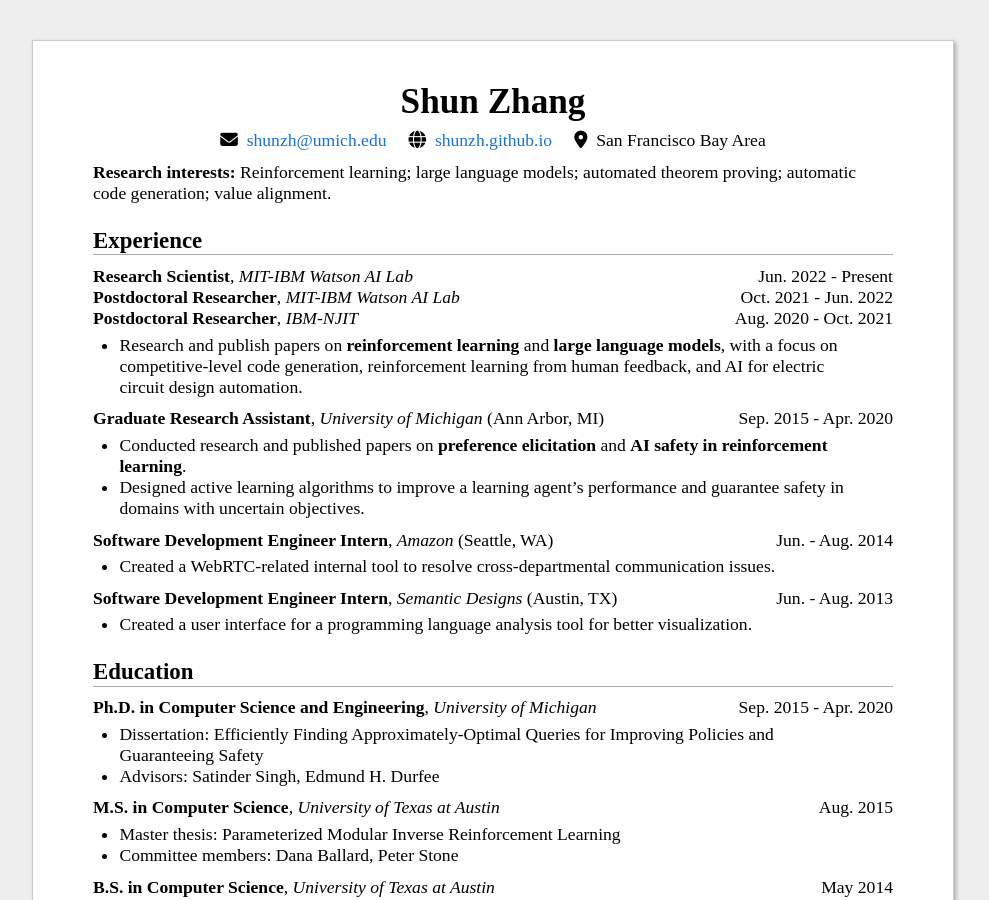
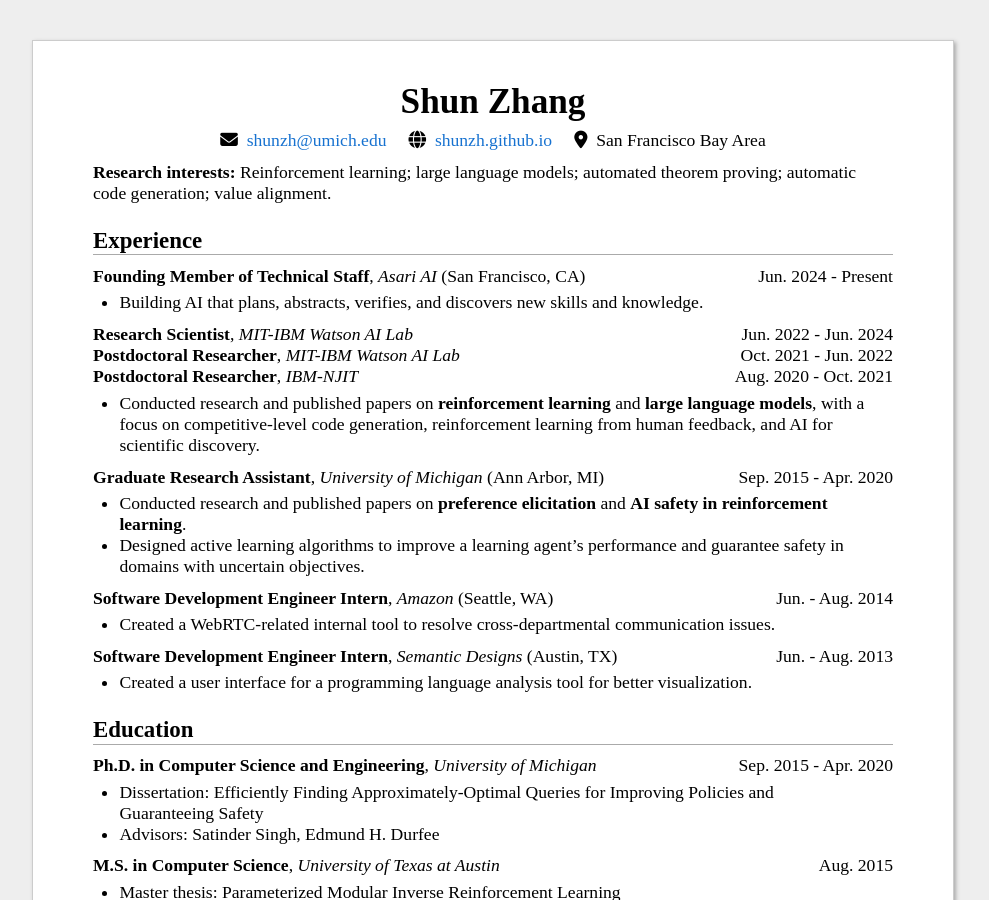
Before and after one commit to shunzh/shunzh.github.io, a Jekyll site: the page built from _pages/cv.md, in a window 1280 px wide and 900 px high. Shown: the whole window, without its empty margins (147-1136 px from the left). Built offline with Jekyll 4.4.1, drawn with Linux system fonts in a browser that asks for light colours.

Commit message:
update job; mc

```diff
--- a/_layouts/default.html
+++ b/_layouts/default.html
@@ -32,7 +32,7 @@
 
               <p style="text-align:center">
                 <a href="mailto:{{ site.email }}"> Email </a> &nbsp;/&nbsp;
-                <a href="/bio"> Bio </a> &nbsp;/&nbsp;
+                <!-- <a href="/bio"> Bio </a> &nbsp;/&nbsp; -->
                 <a href="https://github.com/{{ site.github_id }}"> GitHub </a> &nbsp;/&nbsp;
                 <a href="https://scholar.google.com/citations?user={{ site.google_scholar_id }}"> Google Scholar </a> &nbsp;/&nbsp;
                 <a href="https://www.linkedin.com/in/{{ site.linkedin_id }}"> LinkedIn </a> &nbsp;/&nbsp;
--- a/_pages/cv.md
+++ b/_pages/cv.md
@@ -14,9 +14,13 @@ permalink: /cv/
 
 ## Experience
 
-### <span>**Research Scientist**, _MIT-IBM Watson AI Lab_<br>**Postdoctoral Researcher**, _MIT-IBM Watson AI Lab_<br>**Postdoctoral Researcher**, _IBM-NJIT_</span> <span style="text-align: right;">Jun. 2022 - Present<br>Oct. 2021 - Jun. 2022<br>Aug. 2020 - Oct. 2021</span>
+### <span>**Founding Member of Technical Staff**, _Asari AI_ (San Francisco, CA)</span> <span>Jun. 2024 - Present</span>
 
-- Research and publish papers on **reinforcement learning** and **large language models**, with a focus on competitive-level code generation, reinforcement learning from human feedback, and AI for electric circuit design automation.
+- Building AI that plans, abstracts, verifies, and discovers new skills and knowledge.
+
+### <span>**Research Scientist**, _MIT-IBM Watson AI Lab_<br>**Postdoctoral Researcher**, _MIT-IBM Watson AI Lab_<br>**Postdoctoral Researcher**, _IBM-NJIT_</span> <span style="text-align: right;">Jun. 2022 - Jun. 2024<br>Oct. 2021 - Jun. 2022<br>Aug. 2020 - Oct. 2021</span>
+
+- Conducted research and published papers on **reinforcement learning** and **large language models**, with a focus on competitive-level code generation, reinforcement learning from human feedback, and AI for scientific discovery.
 
 ### <span>**Graduate Research Assistant**, _University of Michigan_ (Ann Arbor, MI)</span> <span>Sep. 2015 - Apr. 2020</span>
 
```
Also changed, not shown: _pages/about.md (+2 -1 lines), _pages/bio.md (deleted, +0 -29 lines), 2 other files.
